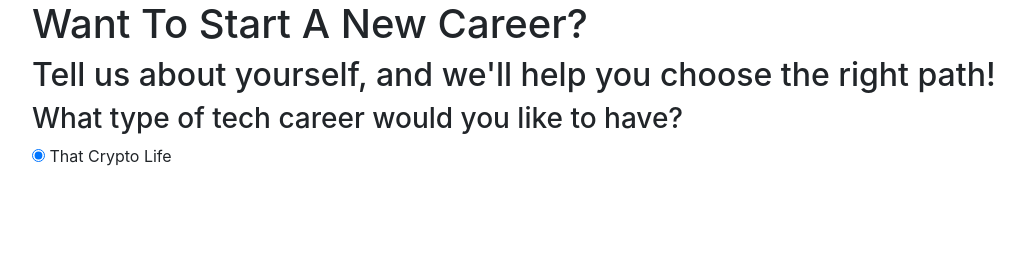
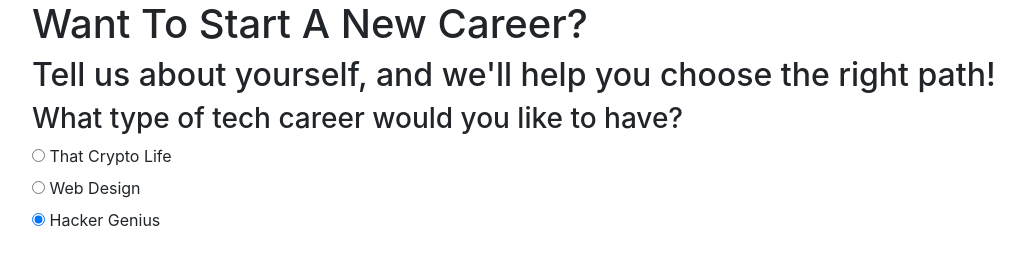
Before and after one commit to ampando/Learn2code, a plain HTML site: page index.html in a window 1280 px wide. Shown: the whole page, without its empty margins (53-1077 px from the left). Drawn offline with Linux system fonts and the light colour scheme.

Commit message:
make changes to html.

```diff
--- a/index.html
+++ b/index.html
@@ -20,6 +20,18 @@
         That Crypto Life
       </label>
     </div>
+    <div class "radio">
+      <label>
+        <input type="radio" name="typeTech" value="webDesign">
+        Web Design
+      </label>
+    </div>
+    <div class "radio">
+      <label>
+        <input type="radio" name="typeTech" value="hackerGenius" checked>
+        Hacker Genius
+      </label>
+    </div>
       </ul>
     </div>
 </body>
--- a/js/scripts.js
+++ b/js/scripts.js
@@ -0,0 +1,7 @@
+$(document).ready(function() {
+  const crypto = parseInt(prompt("What Type of Tech?"));
+
+  if (crypto >= 21) {
+    $('#drinks').show();
+  }
+});
```
